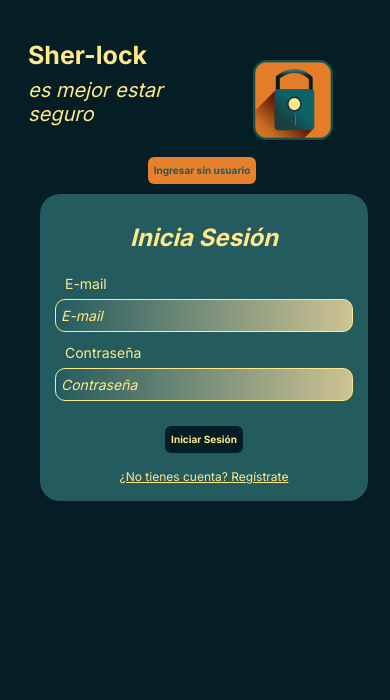
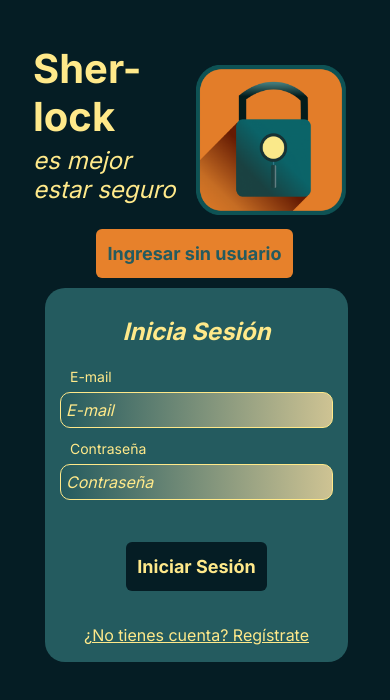
Before and after one commit to TylerCorrad/mockup-sherLock, a plain HTML site: page index.html in a window 390 px wide. Drawn offline with nearby package versions, Linux system fonts and the light colour scheme.

Commit message:
some style fixes in both pages

```diff
--- a/style.css
+++ b/style.css
@@ -54,10 +54,15 @@ h3 {
 .yellow-a {
   color: var(--light-yellow);
   align-self: center;
+  text-align: center;
   font-size: 1.2rem;
 }
 .yellow-a:hover {
   color: var(--light-yellow2);
+}
+
+.logo {
+  width: 300px;
 }
 
 #inicio {
@@ -83,9 +88,7 @@ h3 {
   margin-bottom: 10%;
   align-self: flex-start;
 }
-.logo {
-  width: 300px;
-}
+
 #container-instant-entry {
   width: 100%;
   display: flex;
@@ -102,6 +105,8 @@ h3 {
 .rectangle {
   width: 100%;
   height: 100%;
+  max-width: 600px;
+  justify-self: center;
   padding: 10px;
   background-color: var(--dark-blue);
   border-radius: 20px;
@@ -174,136 +179,16 @@ h3 {
   margin: 32px;
 }
 
-@media (max-width: 1200px) {
-  h1 {
-    font-size: 3.5rem;
-  }
-  h2 {
-    font-size: 2rem;
-  }
-  .parragraph-yellow {
-    font-size: 20px;
-  }
-  .btn-custom {
-    font-size: 18px;
-  }
-  .btn-custom-dark {
-    font-size: 18px;
-  }
-  #intro {
-    height: fit-content;
-    display: grid;
-    grid-template-columns: 2fr 1fr;
-    grid-template-rows: 2fr 1fr;
-    padding-left: 0;
-    gap: 0;
-  }
-  #intro-header {
-    grid-row: span 2;
-    grid-column: span 1;
-    padding-right: 20px;
-  }
-  .logo {
-    width: 200px;
-    grid-row: span 2;
-  }
-  #container-instant-entry {
-    grid-column: span 2;
-    display: flex;
-    justify-content: center;
-    margin-top: 20px;
-    margin-bottom: 20px;
-  }
-  #instant-entry {
-    width: fit-content;
-    align-self: center;
-  }
-
-  #login-registro {
-    height: fit-content;
-    padding-right: 10px;
-    width: 100%;
-    padding-bottom: 50px;
-  }
-}
-
-@media (max-width: 700px) {
-  .parragraph-yellow {
-    font-size: 15px;
-  }
-  #inicio {
-    padding: 40px;
-    padding-right: 0;
-  }
-  h1 {
-    font-size: 50px;
-  }
-  h2 {
-    font-size: 20px;
-  }
-  .logo {
-    margin-top: 20px;
-    width: 150px;
-  }
-  #form-title {
-    font-size: 24px;
-    margin-top: 25px;
-    margin-bottom: 25px;
-  }
-}
-
-@media (max-width: 460px) {
-  h1 {
-    font-size: 2.5rem;
-  }
-  .parragraph-yellow {
-    font-size: 15px;
-  }
-  .btn-custom {
-    font-size: 10px;
-    padding: 5px;
-  }
-  .btn-custom-dark {
-    font-size: 10px;
-    padding: 5px;
-  }
-  #title {
-    font-size: 25px;
-  }
-  .logo {
-    width: 80px;
-  }
-  #container-instant-entry {
-    margin-bottom: 10px;
-    margin-top: 10px;
-  }
-  #login-card {
-    padding: 15px;
-  }
-  #form-title {
-    margin-top: 15px;
-    margin-bottom: 20px;
-  }
-  .form-descriptor {
-    font-size: 14px;
-  }
-  #form-content > input {
-    padding: 5px;
-    margin-bottom: 10px;
-    font-size: 14px;
-  }
-  #form-button {
-    margin: 15px;
-  }
-  #toggle-text {
-    font-size: 12px;
-  }
-}
 /* estilos verificacion correo*/
 .otp-input {
   width: 50px;
   height: 60px;
   font-size: 2rem;
+  background-color: #245b5f;
+  border: var(--dark-blue2);
+  box-shadow: 2px 2px 2px inset var(--dark-blue1);
+  display: flex;
+  justify-content: center;
 }
 #divide-code {
   width: 1rem;
@@ -315,21 +200,14 @@ h3 {
 }
 #otp {
   background-color: var(--light-blue2);
-  width: fit-content;
+  width: max-content;
   height: fit-content;
   padding: 1rem;
   border-radius: 15px;
   box-shadow: 0px 2.5px 3px var(--dark-blue2);
 }
-#otp > input {
-  background-color: #245b5f;
-  border: var(--dark-blue2);
-  box-shadow: 2px 2px 2px inset var(--dark-blue1);
-  display: flex;
-  justify-content: center;
-}
 #confirmation-header {
-  width: 100%;
+  width: fit-content;
   margin: 50px;
 }
 
@@ -359,3 +237,130 @@ h3 {
   justify-self: center;
   text-align: center;
 }
+
+@media (max-width: 1200px) {
+  h1 {
+    font-size: 3.5rem;
+  }
+  h2 {
+    font-size: 2rem;
+  }
+  .parragraph-yellow {
+    font-size: 20px;
+  }
+  .btn-custom {
+    font-size: 18px;
+    padding: 10px;
+  }
+  .btn-custom-dark {
+    font-size: 18px;
+    padding: 10px;
+  }
+  #intro {
+    height: fit-content;
+    display: grid;
+    grid-template-columns: 2fr 1fr;
+    grid-template-rows: 2fr 1fr;
+    padding-left: 0;
+    gap: 0;
+  }
+  #intro-header {
+    grid-row: span 2;
+    grid-column: span 1;
+    padding-right: 20px;
+  }
+  .logo {
+    width: 200px;
+    grid-row: span 2;
+    margin-right: 0px;
+  }
+  #container-instant-entry {
+    grid-column: span 2;
+    display: flex;
+    justify-content: center;
+    margin-top: 20px;
+    margin-bottom: 20px;
+  }
+  #instant-entry {
+    width: fit-content;
+    align-self: center;
+  }
+
+  #login-registro {
+    height: fit-content;
+    padding-right: 10px;
+    width: 100%;
+    padding-bottom: 50px;
+  }
+}
+
+@media (max-width: 700px) {
+  .parragraph-yellow {
+    font-size: 20px;
+    text-align: center;
+  }
+  #inicio {
+    padding: 45px;
+    padding-right: 20px;
+  }
+  h1 {
+    font-size: 2.5rem;
+  }
+  h2 {
+    font-size: 1.5rem;
+  }
+  h3 {
+    font-size: 24px;
+  }
+  .logo {
+    margin-top: 20px;
+    width: 200px;
+  }
+  .container {
+    padding-left: 3rem;
+    padding-right: 3rem;
+  }
+  .otp-input {
+    max-width: 50px;
+    width: 15%;
+  }
+  #form-title {
+    margin-top: 25px;
+    margin-bottom: 25px;
+  }
+  #confirmation-header {
+    text-align: center;
+    margin-bottom: 20px;
+  }
+}
+
+@media (max-width: 460px) {
+  #title {
+    font-size: 40px;
+  }
+  .logo {
+    width: 150px;
+  }
+  #container-instant-entry {
+    margin-bottom: 10px;
+    margin-top: 10px;
+  }
+  #login-card {
+    padding: 15px;
+  }
+  #form-title {
+    margin-top: 15px;
+    margin-bottom: 20px;
+  }
+  .form-descriptor {
+    font-size: 14px;
+  }
+  #form-content > input {
+    padding: 5px;
+    margin-bottom: 10px;
+    font-size: 16px;
+  }
+  .yellow-a {
+    font-size: 16px;
+  }
+}
```
Also changed, not shown: img/yellow-fade.png (deleted).
